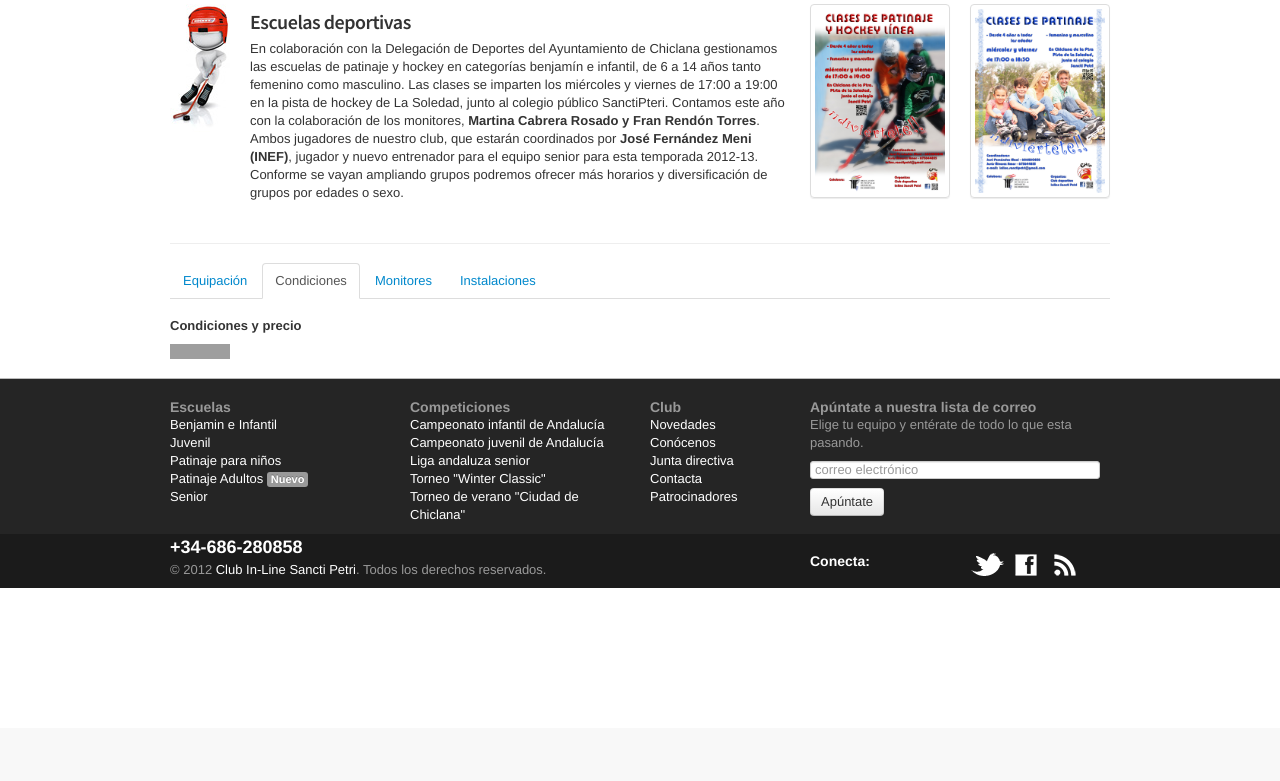
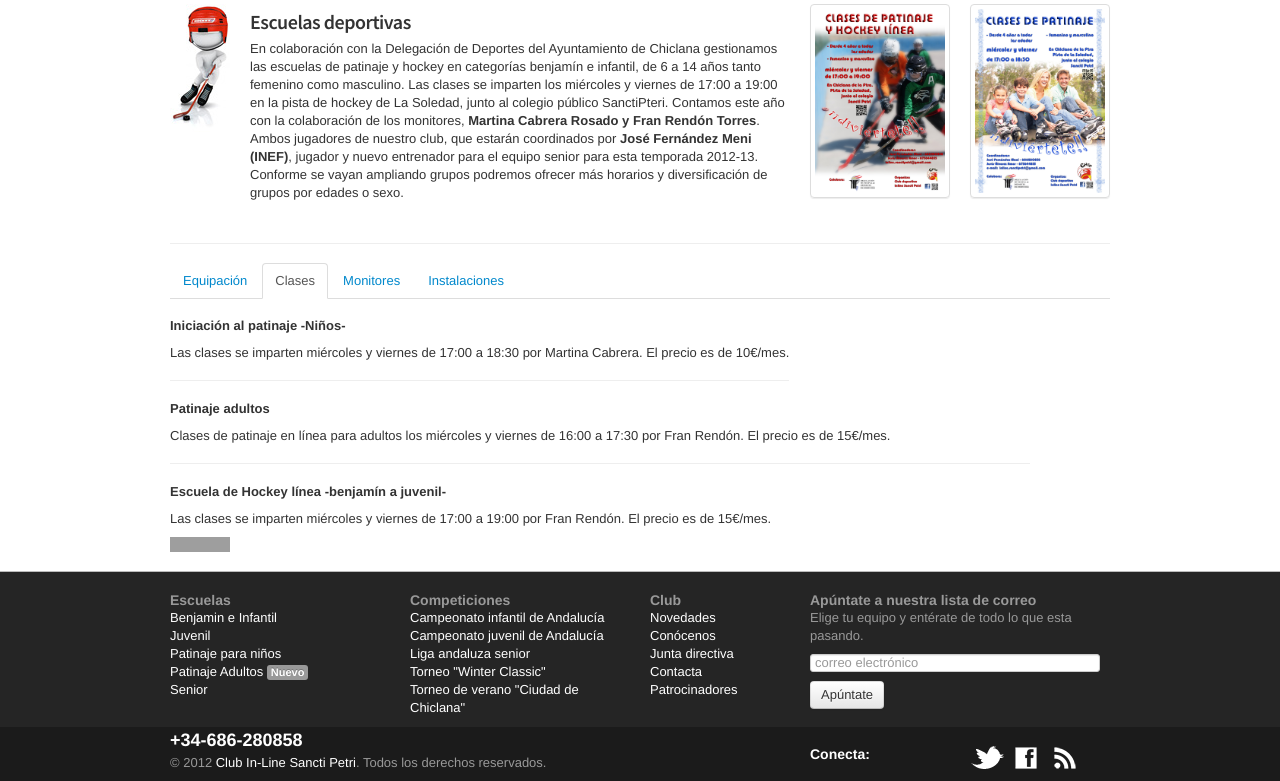
Before and after one commit to demula/inlinesanctipetri, a Python web app: template templates/escuelas.html in a window 1280 px wide, after a click on "Clases". Shown: the part 72-853 px from the top of the page. Before the commit the page ends 660 px from the top, so only its background shows below. Run offline with Jinja, Linux system fonts and the light colour scheme; the template is opened without the code that fills it: most values are stand-ins (such as "Sample title", 1, 10 or a date in 2020); some libraries are stand-ins or nearby versions; grey boxes are pictures that could not be loaded.

Commit message:
Cambios en escuela y competiciones
inclusión horario adultos, foto torneo invierno alevín y enlaces konkuri

```diff
--- a/templates/base.html
+++ b/templates/base.html
@@ -1,9 +1,10 @@
 <!DOCTYPE html>
 <html lang="es">
 <head>
-<meta charset="utf-8">
-<meta http-equiv="content-type" content="text/html">
-    <title>{{ page_name }} - {{ site_name }}</title>
+	<title>{{ page_name }} - {{ site_name }}</title>
+	<meta charset="utf-8">
+	<meta http-equiv="content-type" content="text/html">
+
 	<meta name="viewport" content="width=device-width, initial-scale=1.0">
     <meta name="description" content="{{ page_description }}">
     <meta name="author" content="Jesus de Mula">
@@ -14,12 +15,22 @@
     <!-- Le styles -->
     <link href="/css/bootstrap.css" rel="stylesheet">
     <link href="/css/sanctipetri.css" rel="stylesheet">
-	<!-- <link href="/css/bootstrap-responsive.css" rel="stylesheet">-->
     <!-- Le HTML5 shim, for IE6-8 support of HTML5 elements -->
     <!--[if lt IE 9]>
-      <script src="http://html5shim.googlecode.com/svn/trunk/html5.js"></script>
-    <![endif]-->
-
+           <script src="http://html5shim.googlecode.com/svn/trunk/html5.js"></script>
+           <link href="css/bootstrap.css" rel="stylesheet">
+           <link href="css/sanctipetri.css" rel="stylesheet">
+           <![endif]-->
+    <!-- Le HTML5 shim, for IE6-8 support of HTML5 elements -->
+    <!--[if lt IE 8]>
+           <link href="css/bootstrap.css" rel="stylesheet">
+           <link href="css/sanctipetri.css" rel="stylesheet">
+           <![endif]-->
+<!-- Le HTML5 shim, for IE6-8 support of HTML5 elements -->
+    <!--[if lt IE 7]>
+           <link href="css/bootstrap.css" rel="stylesheet">
+           <link href="css/sanctipetri.css" rel="stylesheet">
+           <![endif]-->
     <!-- Le fav and touch icons -->
     <link rel="shortcut icon" href="/icon/favicon.ico">
     <link rel="apple-touch-icon-precomposed" sizes="144x144" href="/ico/apple-touch-icon-144-precomposed.png">
--- a/templates/escuelas.html
+++ b/templates/escuelas.html
@@ -33,7 +33,7 @@
 		<li class="active">
 			<a href="#tab1" data-toggle="tab">Equipación</a></li>
 		<li>
-			<a href="#tab2" data-toggle="tab">Condiciones</a></li>
+			<a href="#tab2" data-toggle="tab">Clases</a></li>
 		<li>
 			<a href="#tab3" data-toggle="tab">Monitores</a></li>
 			<li>
@@ -52,7 +52,7 @@
 			Si tenemos un casco de bici lo podemos usar en principio, y si no, podremos comprarnos uno allí, por ejemplo uno barato de patinaje o monopatín,
 			<strong>pero hay que tener uno.</strong> Si te caes mucho y te da miedo tu rabadilla y cadera puedes comprar un pantalón protector, para monopatín y
 			patinaje agresivo. Son muy baratos y dan una protección razonable para patinaje. Llevan protecciones, en los laterales y la rabadilla,
-			montadas sobre un pantalón corto hecho de tejido elástico.
+			montadas sobre un pantalón corto hecho de tejido elástico.</p>
 			</div>
 			<div class="span7">
 			<ul class="thumbnails">
@@ -105,8 +105,21 @@
 			</div>
 			</div>
 			<div class="tab-pane" id="tab2">
-			<p><strong>Condiciones y precio</strong></p>
-			<div class="span5">
+			<div class="row">
+			<div class="span13">
+			<p><strong>Iniciación al patinaje -Niños-</strong></p>
+			<p> Las clases se imparten miércoles y viernes de 17:00 a 18:30 por Martina Cabrera. El precio es de 10€/mes.</p>
+			<hr /></div>
+
+			<div class="span11">
+			<p><strong>Patinaje adultos</strong></p>
+			<p> Clases de patinaje en línea para adultos los miércoles y viernes de 16:00 a 17:30 por Fran Rendón. El precio es de 15€/mes.</p>
+			<hr /></div>
+
+			<div class="span11">
+			<p><strong>Escuela de Hockey línea -benjamín a juvenil-</strong></p>
+			<p> Las clases se imparten miércoles y viernes de 17:00 a 19:00 por Fran Rendón. El precio es de 15€/mes.</p>
+			</div>
 			</div>
 			</div>
 			<div class="tab-pane" id="tab3">
```
Also changed, not shown: templates/competiciones.html (+17 -12 lines).
